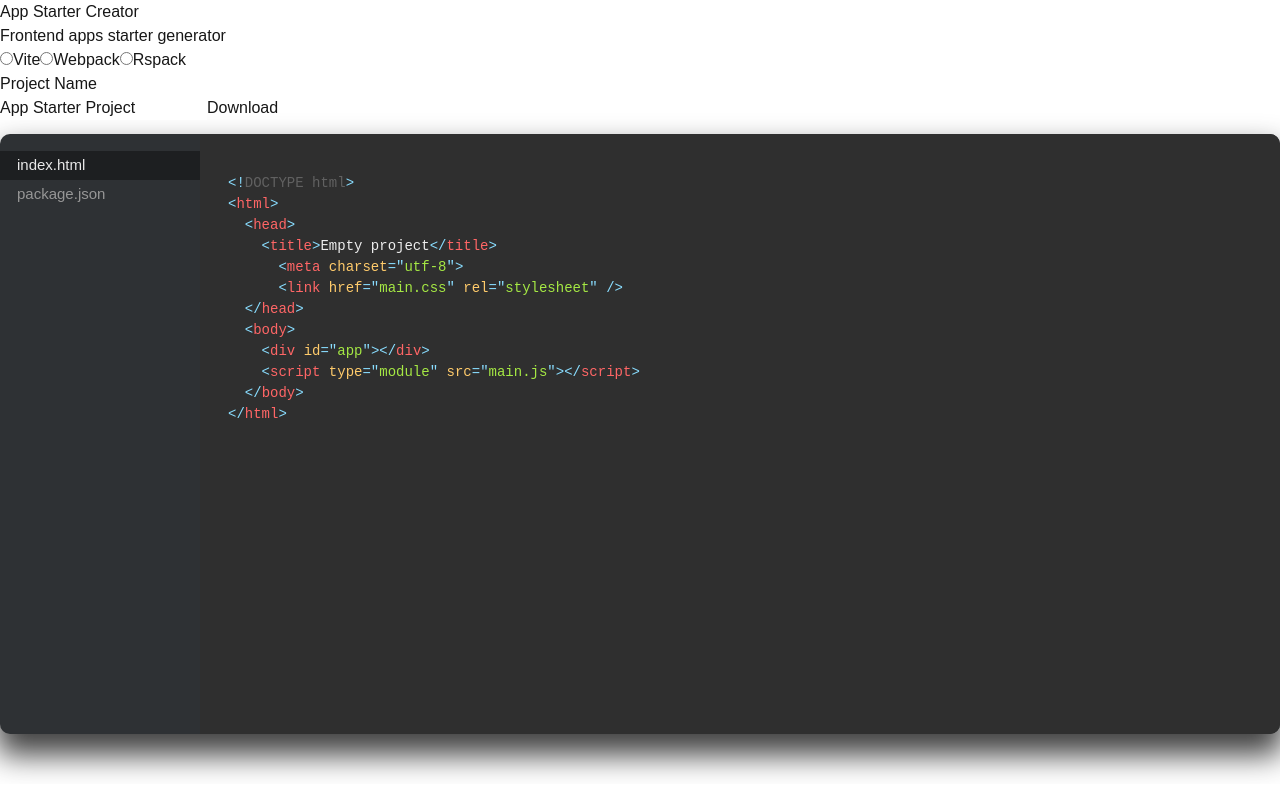
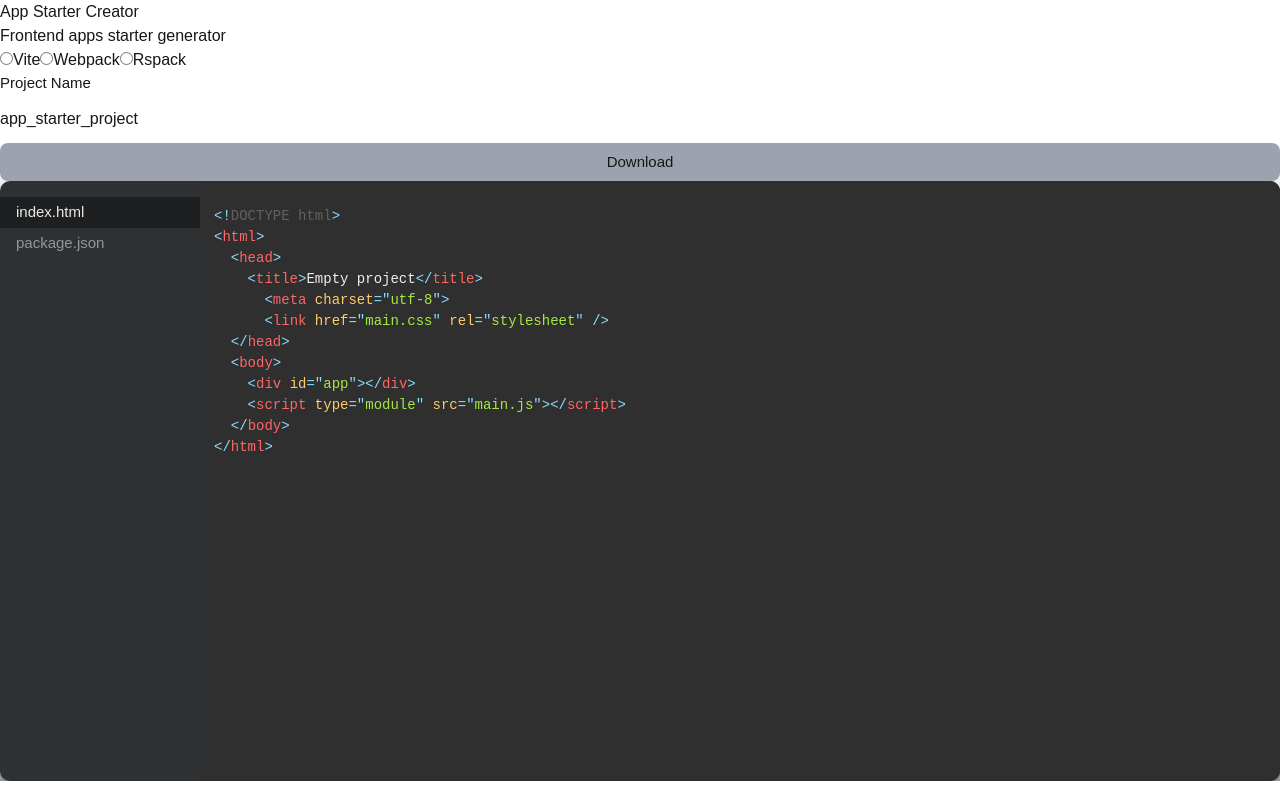
Before and after one commit to EasonLin0716/app-starter-creator, a Next.js app: page / in a window 1280 px wide. Built offline with nearby package versions, Linux system fonts and the light colour scheme.

Commit message:
feat: improve styles

```diff
--- a/app/components/Downloader/Downloader.tsx
+++ b/app/components/Downloader/Downloader.tsx
@@ -1,6 +1,7 @@
 import { saveAs } from 'file-saver';
 import JSZip from 'jszip';
 import { File } from '../../page';
+import styles from './downloader.module.css';
 
 interface DownloaderProps {
   files: File[];
@@ -19,10 +20,12 @@ const downloadZip = async (files: File[], projectName: string) => {
 
 export default function Downloader({ files, projectName, setProjectName }: DownloaderProps) {
   return (
-    <div>
-      <p>Project Name</p>
-      <input value={projectName} type="text" onChange={(e) => setProjectName(e.target.value)} />
-      <button onClick={() => downloadZip(files, projectName)}>Download</button>
+    <div className={styles.downloader}>
+      <p className={styles.projectName}>Project Name</p>
+      <input className="p-2" value={projectName} type="text" onChange={(e) => setProjectName(e.target.value)} />
+      <button className={styles.button} onClick={() => downloadZip(files, projectName)}>
+        Download
+      </button>
     </div>
   );
 }
--- a/app/components/Downloader/downloader.module.css
+++ b/app/components/Downloader/downloader.module.css
@@ -0,0 +1,13 @@
+.downloader {
+  @apply flex flex-col gap-3;
+}
+
+.projectName {
+  @apply text-15px;
+}
+
+.button {
+  @apply py-2 text-15px bg-coolGray hover:bg-blueGray;
+  transition: all 0.3s linear;
+  border-radius: 8px;
+}
--- a/app/components/FileBrowser/fileBrowser.module.css
+++ b/app/components/FileBrowser/fileBrowser.module.css
@@ -1,50 +1,35 @@
 .fileBrowser {
-  font-size: 15px;
-  color: #969696;
-  background-color: #2e3134;
-  margin-top: 14px;
-  margin-bottom: 50px;
-  display: flex;
-  cursor: pointer;
+  @apply flex text-15px color-#969696 cursor-pointer w-full bg-#2e3134;
   border-radius: 10px;
   box-shadow: 0px 18px 30px 3px rgba(0, 0, 0, 0.75);
-  width: 100%;
 }
 
 .codeBox {
-  font-size: 14px;
-  flex-grow: 1;
-  height: 600px;
-  overflow: auto;
+  @apply text-14px flex-grow-1 h-600px overflow-auto cursor-text;
   border-radius: 0px 10px 10px 0px;
-  cursor: text;
   background-color: rgb(47, 47, 47);
 }
 
 .codeBox .codeBoxPre {
-  overflow: visible;
-  margin: 0px;
-  padding: 1em;
+  @apply overflow-visible;
 }
 
 .files {
+  @apply max-w-200px;
   flex: 1 1 200px;
-  max-width: 200px;
 }
 
 .files ul {
+  @apply m-0 py-4 px-0;
   list-style-type: none;
-  margin: 0;
-  padding: 17px 0px;
 }
 
 .files li {
-  padding: 3px 17px;
+  @apply py-1 px-4;
 }
 
 .files li.selected {
-  background: #1d1f21;
-  color: #e8e8e8;
+  @apply bg-#1d1f21 text-#e8e8e8;
 }
 
 .files .highlighted {
--- a/app/page.tsx
+++ b/app/page.tsx
@@ -52,7 +52,7 @@ const files: File[] = [
   }
 ];
 export default function Home() {
-  const [projectName, setProjectName] = useState('App Starter Project');
+  const [projectName, setProjectName] = useState('app_starter_project');
   return (
     <>
       <main className="py-20 px-12 flex flex-col items-center gap-5">
@@ -72,7 +72,7 @@ export default function Home() {
             <span>Rspack</span>
           </label>
         </div>
-        <div className="flex gap-2">
+        <div className="flex gap-2 w-full max-w-1024px">
           <Downloader files={files} projectName={projectName} setProjectName={setProjectName} />
           <FileBrowser files={files} />
         </div>
```
